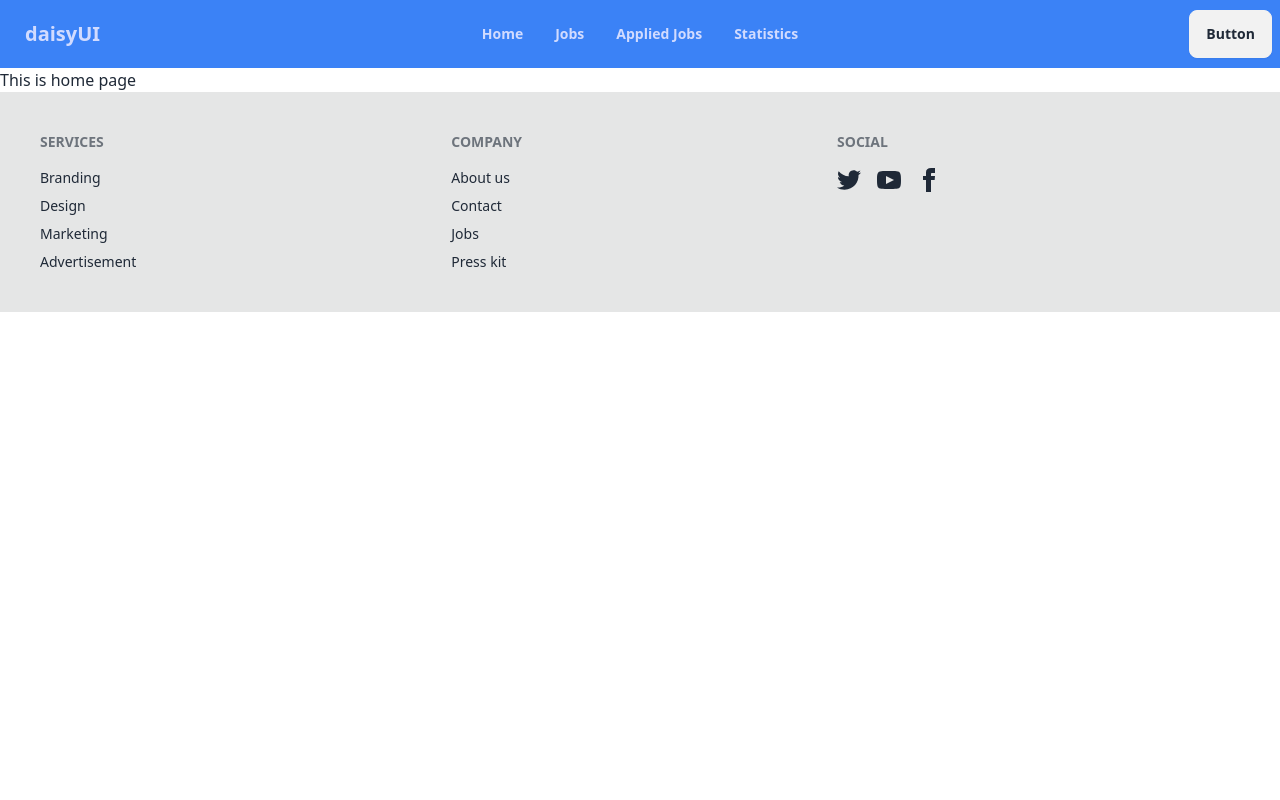
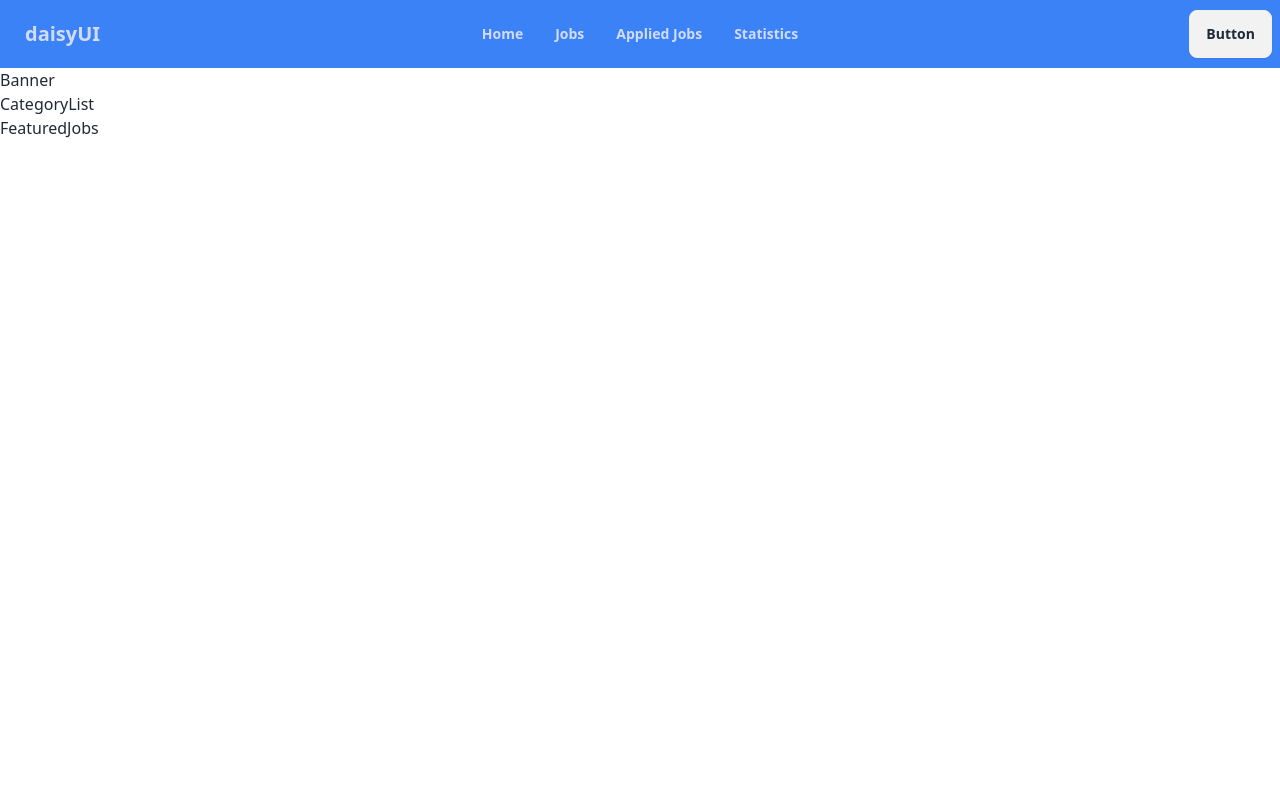
Before and after one commit to AnisurRahman06046/c_hub, a React (Vite) app: page / in a window 1280 px wide. Shown: the top 800 px of the page. Built offline with nearby package versions, Linux system fonts and the light colour scheme.

Commit message:
home page sections are created

```diff
--- /dev/null
+++ b/src/components/Banner/Banner.jsx
@@ -0,0 +1,5 @@
+function Banner() {
+  return <div>Banner</div>;
+}
+
+export default Banner;
--- /dev/null
+++ b/src/components/CategoryList/CategoryList.jsx
@@ -0,0 +1,5 @@
+function CategoryList() {
+  return <div>CategoryList</div>;
+}
+
+export default CategoryList;
--- /dev/null
+++ b/src/components/FeaturedJob/FeaturedJobs.jsx
@@ -0,0 +1,5 @@
+function FeaturedJobs() {
+  return <div>FeaturedJobs</div>;
+}
+
+export default FeaturedJobs;
--- a/src/components/Home/Home.jsx
+++ b/src/components/Home/Home.jsx
@@ -1,7 +1,13 @@
+import Banner from "../Banner/Banner";
+import CategoryList from "../CategoryList/CategoryList";
+import FeaturedJobs from "../FeaturedJob/FeaturedJobs";
+
 function Home() {
   return (
-    <div>
-      <h1>This is home page</h1>
+    <div className="min-h-screen">
+      <Banner />
+      <CategoryList />
+      <FeaturedJobs />
     </div>
   );
 }
```
